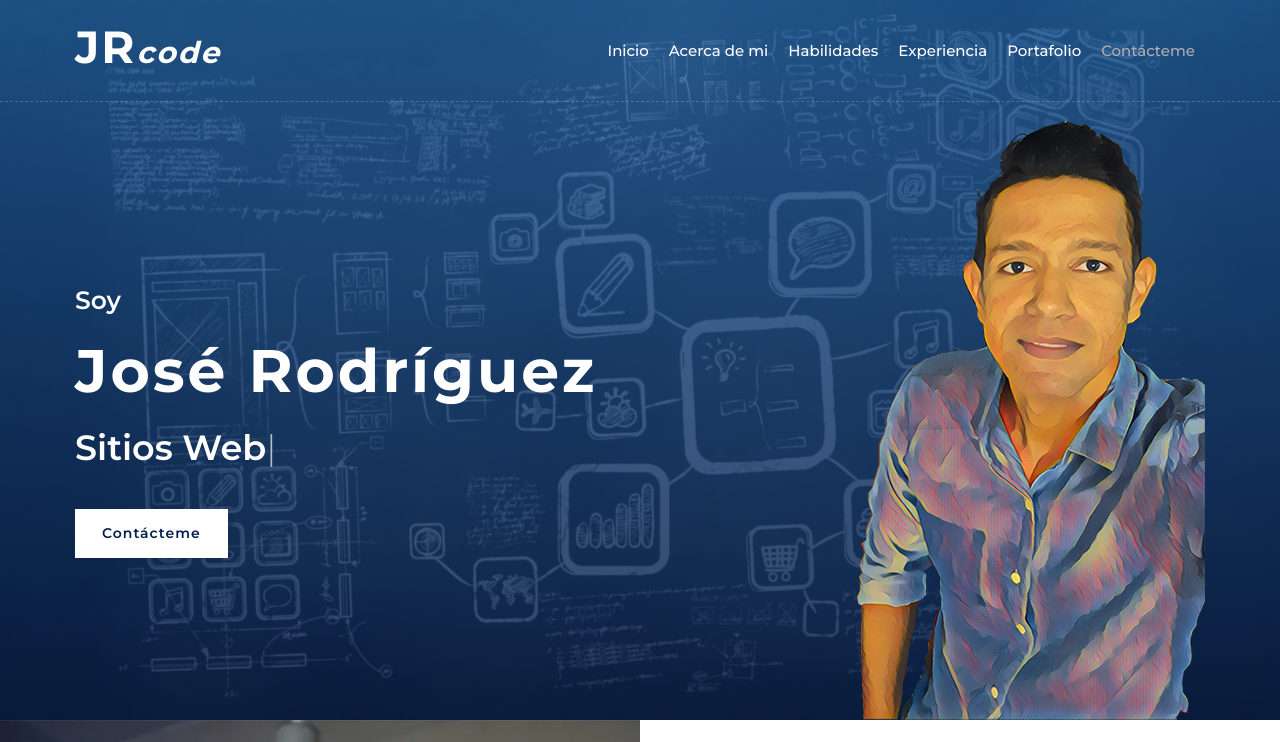
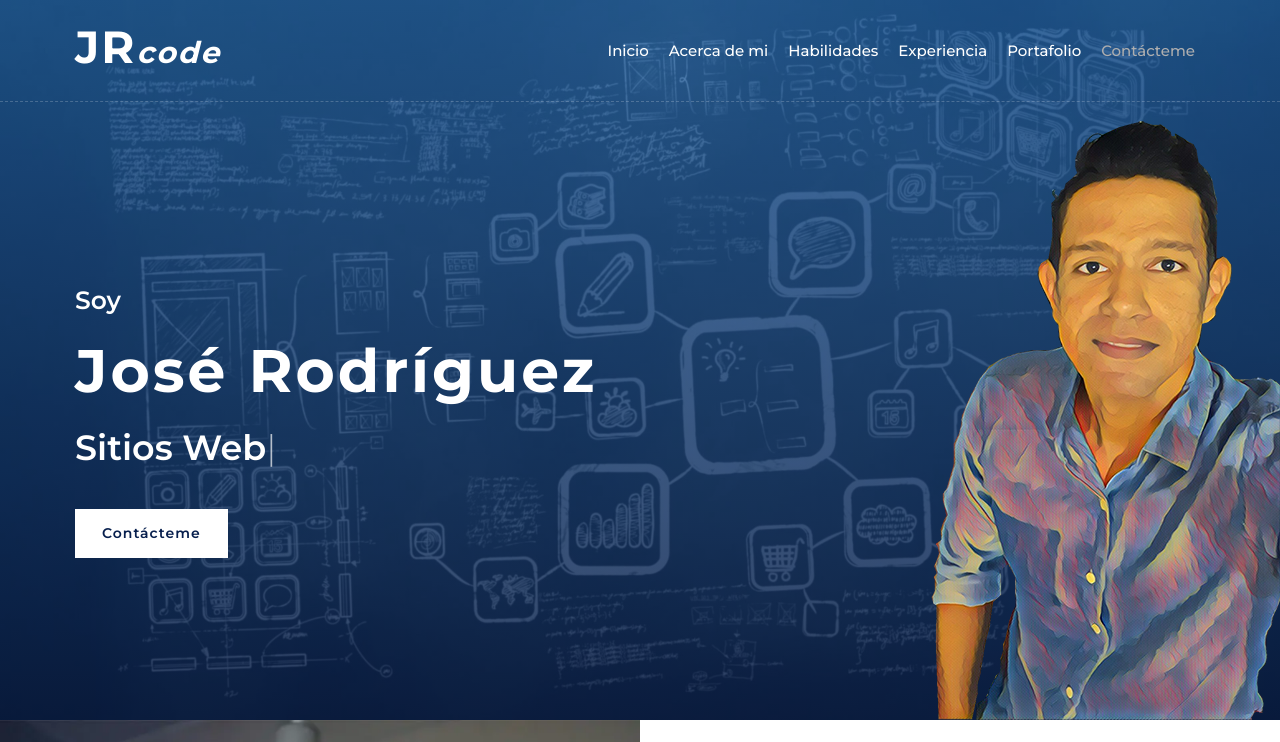
Before and after one commit to ing-joserodriguez/about-me, a plain HTML site: page index.html in a window 1280 px wide. Shown: the top 742 px of the page. Drawn offline with nearby package versions, Linux system fonts and the light colour scheme.

Commit message:
Update style.css

```diff
--- a/css/style.css
+++ b/css/style.css
@@ -261,7 +261,7 @@ a:focus {
 .hero .hero-image {
     position: relative;
     text-align: right;
-    padding-right: 75px;
+    /*padding-right: 75px;*/
 }
 
 .hero .hero-image img {
```
